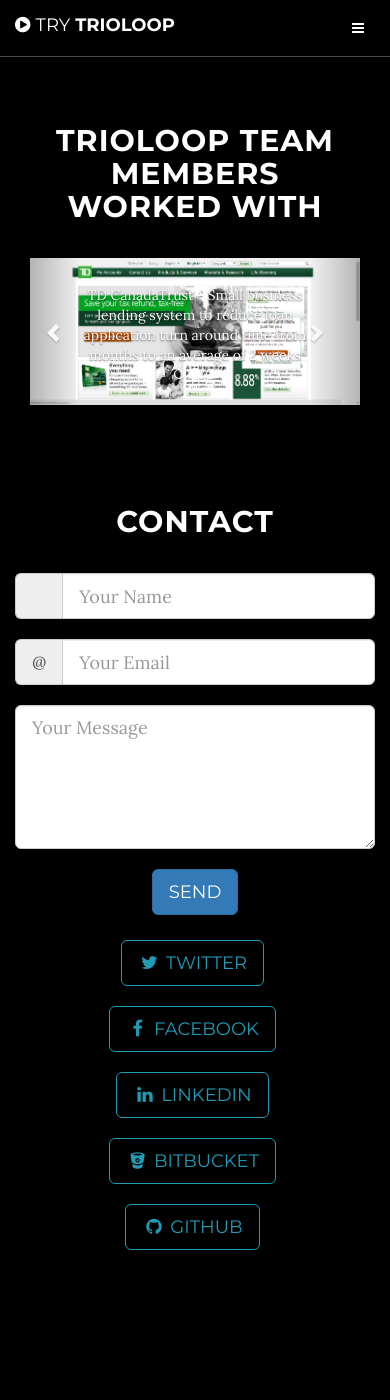
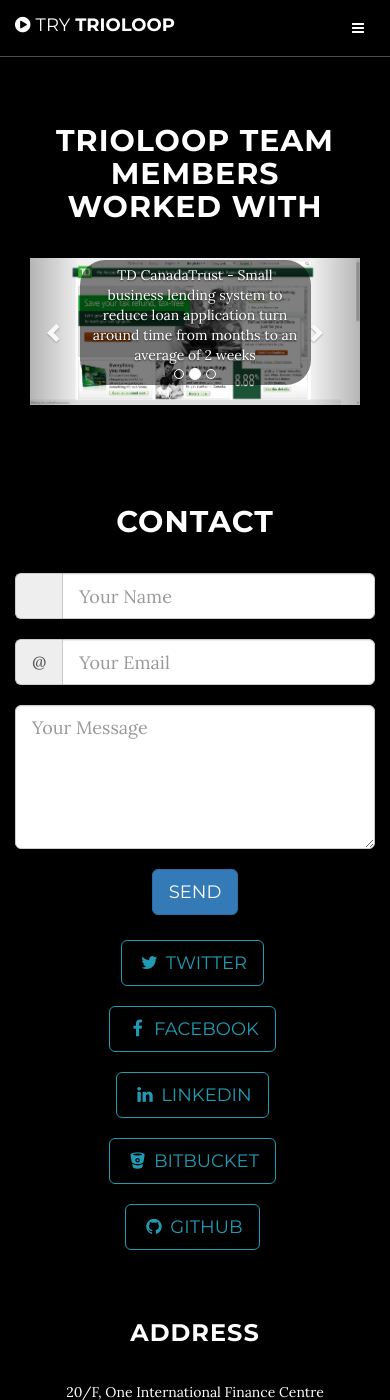
Before and after one commit to trioloop/trioloop.github.io, a Jekyll site: the page built from index.html, in a window 390 px wide and 1400 px high, scrolled down 901 px. Built offline with Jekyll 4.4.1, drawn with Linux system fonts in a browser that asks for light colours; nearby versions of some CDN libraries; some of the changed text lies outside the part shown.

Commit message:
update address, map and ourwork carousel styling

```diff
--- a/_includes/map.html
+++ b/_includes/map.html
@@ -1,2 +1,15 @@
-    <!-- Map Section -->
+<!-- Map Section -->
+<div id="map-container">
+    <div class="container text-center" style="margin-bottom: 25px">
+        <div class="row">
+            <div class="col-sm-12">
+                <h3>Address</h3>
+                20/F, One International Finance Centre <br/>
+                1 Harbour View Street <br/>
+                Hong Kong
+            </div>
+        </div>
+
+    </div>
     <div id="map"></div>
+</div>
--- a/_includes/ourwork.html
+++ b/_includes/ourwork.html
@@ -5,19 +5,12 @@
                 <div class="col-lg-8 col-lg-offset-2">
                     <h2>Trioloop team members worked with</h2>
                     <div id="carousel-example-generic" class="carousel slide" data-ride="carousel">
-                        <!-- Indicators -->
-                        <ol class="carousel-indicators">
-                            <li data-target="#carousel-example-generic" data-slide-to="0" class="active"></li>
-                            <li data-target="#carousel-example-generic" data-slide-to="1"></li>
-                            <li data-target="#carousel-example-generic" data-slide-to="2"></li>
-                        </ol>
-
                         <!-- Wrapper for slides -->
                         <div class="carousel-inner" role="listbox">
                             <div class="item active">
                                 <img src="{{ '/img/canadapost.png' | prepend: site.baseurl }}" alt="Canada Post">
                                 <div class="carousel-caption">
-                                    Canada Post - Consolidate of customer profile data into SAP CRM
+                                    Canada Post - Consolidate of customer profile data into SAP CRM<br/>&nbsp;
                                 </div>
                             </div>
                             <div class="item">
@@ -36,6 +29,13 @@
                             </div>
                         </div>
 
+                        <!-- Indicators -->
+                        <ol class="carousel-indicators">
+                            <li data-target="#carousel-example-generic" data-slide-to="0" class="active"></li>
+                            <li data-target="#carousel-example-generic" data-slide-to="1"></li>
+                            <li data-target="#carousel-example-generic" data-slide-to="2"></li>
+                        </ol>
+
                         <!-- Controls -->
                         <a class="left carousel-control" href="#carousel-example-generic" role="button" data-slide="prev">
                             <span class="glyphicon glyphicon-chevron-left" aria-hidden="true">&nbsp;</span>
--- a/js/trioloop.js
+++ b/js/trioloop.js
@@ -38,10 +38,10 @@
     // For more options see: https://developers.google.com/maps/documentation/javascript/reference#MapOptions
     var mapOptions = {
         // How zoomed in you want the map to start at (always required)
-        zoom: 15,
+        zoom: 17,
 
         // The latitude and longitude to center the map (always required)
-        center: new google.maps.LatLng(22.2825155,114.1577469), // New York
+        center: new google.maps.LatLng(22.28588,114.1581309), // IFC
 
         // Disables the default Google Maps UI components
         disableDefaultUI: true,
@@ -169,7 +169,7 @@
 
     // Custom Map Marker Icon - Customize the map-marker.png file to customize your icon
     var image = 'img/map-marker.png';
-    var myLatLng = new google.maps.LatLng(22.2825155,114.1577469);
+    var myLatLng = new google.maps.LatLng(22.28588,114.1581309);
     var beachMarker = new google.maps.Marker({
         position: myLatLng,
         map: map,
```
Also changed, not shown: _includes/css/trioloop.css (+14 -2 lines).
